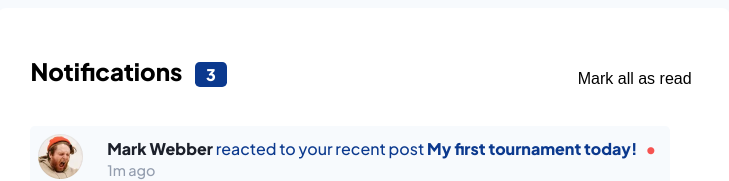
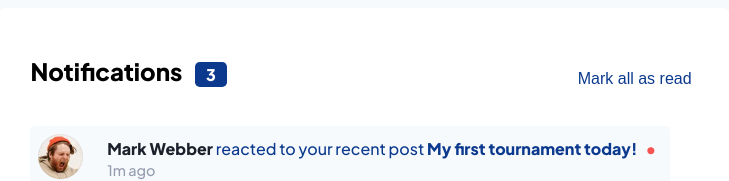
Before and after one commit to Maacaa0/notifications-page-main, a plain HTML site: page index.html in a window 1280 px wide. In both pictures the pointer is over the button "Mark all as read". Shown: the top 181 px of the page, without its empty margins (276-1005 px from the left). Drawn offline with Linux system fonts and the light colour scheme.

Commit message:
Update style.css

```diff
--- a/style.css
+++ b/style.css
@@ -61,6 +61,10 @@ h1 {
     cursor: pointer;
     height: .3rem;
     align-self: center;
+}
+
+.mark-all-msgs:hover {
+    color: var(--Blue);
 }
 
 .new {
```
